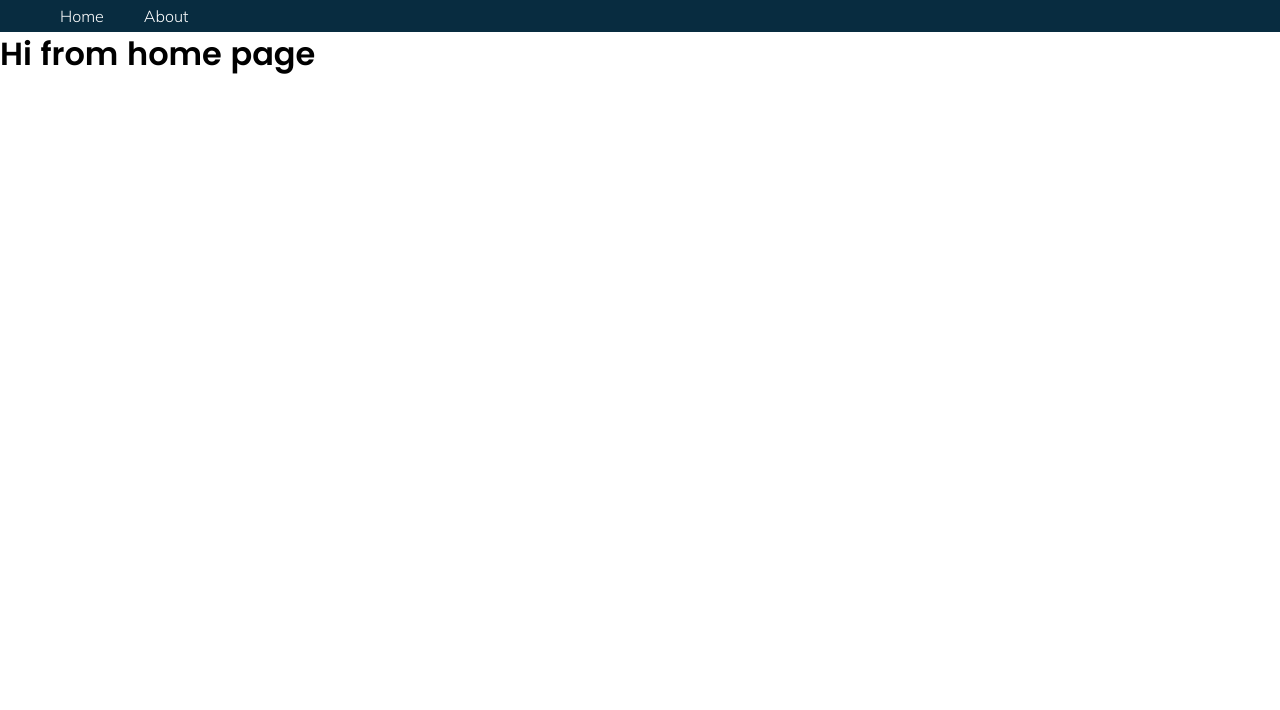
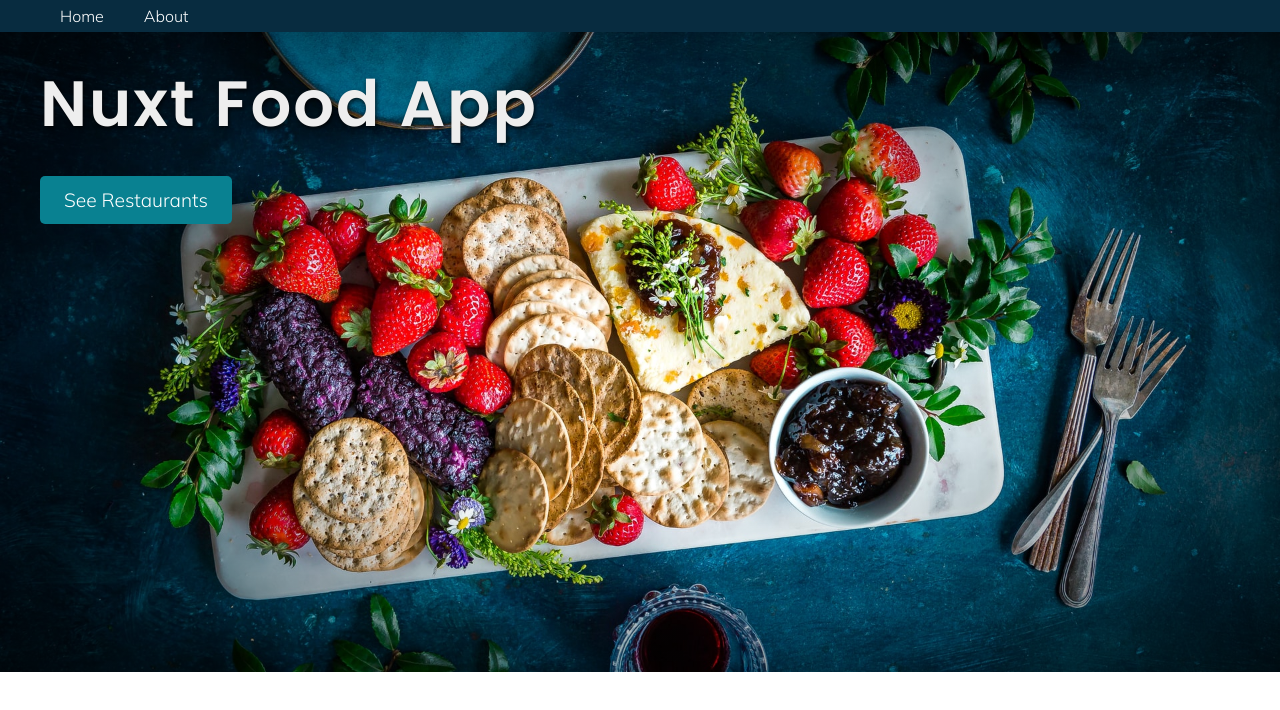
Before and after one commit to mhasanrabbi/Nuxt-Foodapp, a Nuxt app: page / in a window 1280 px wide. Shown: the top 710 px of the page. Built offline with nearby package versions, Linux system fonts and the light colour scheme.

Commit message:
masthead

```diff
--- /dev/null
+++ b/components/AppHeader.vue
@@ -0,0 +1,45 @@
+<template>
+  <div>
+    <section class="masthead" role="img" aria-label="Image Description">
+      <h1>Nuxt Food App</h1>
+      <button>See Restaurants</button>
+    </section>
+  </div>
+</template>
+
+<script>
+export default {};
+</script>
+
+<style lang="scss" scoped>
+.masthead {
+  /* display: flex;
+  justify-content: center;
+  align-items: center;
+  flex-direction: column;
+  text-align: center; */
+  width: 100%;
+  height: 80vh; /* if you don't want it to take up the full screen, reduce this number */
+  padding: 40px;
+  overflow: hidden;
+  background-size: cover !important;
+  background: radial-gradient(
+      ellipse at center,
+      rgba(0, 0, 0, 0) 0%,
+      rgba(0, 0, 0, 0) 37%,
+      rgba(0, 0, 0, 0.65) 100%
+    ),
+    url(~assets/headerimg.jpg) no-repeat center center scroll;
+}
+
+h1 {
+  font-style: normal;
+  font-weight: bold;
+  color: #eee;
+  font-size: 8vmin;
+  letter-spacing: 0.03em;
+  line-height: 1;
+  text-shadow: 1px 2px 4px rgba(0, 0, 0, 0.8);
+  margin-bottom: 40px;
+}
+</style>
--- a/pages/index.vue
+++ b/pages/index.vue
@@ -1,11 +1,17 @@
 <template>
   <main class="container">
-    <h1>Hi from home page</h1>
+    <AppHeader />
   </main>
 </template>
 
 <script>
-export default {};
+import AppHeader from "@/components/AppHeader.vue";
+
+export default {
+  components: {
+    AppHeader,
+  },
+};
 </script>
 
 <style></style>
```
